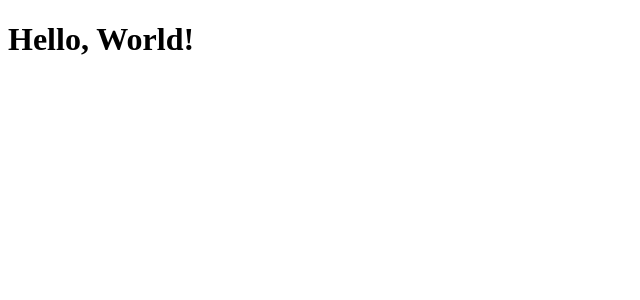
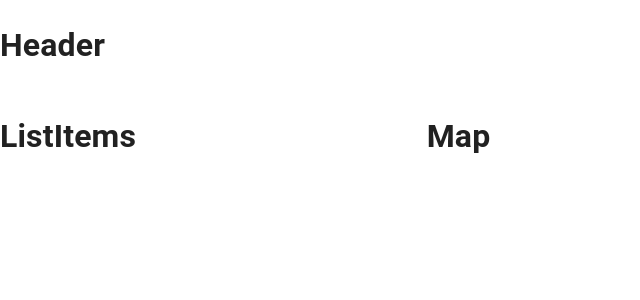
Before and after one commit to dialite/tourism-guide, a React (Create React App) app: page / in a window 1280 px wide. Shown: the top 300 px of the page, without its empty margins (0-640 px from the left). Built offline with nearby package versions, Linux system fonts and the light colour scheme.

Commit message:
Initialise page layout of components

```diff
--- a/src/App.js
+++ b/src/App.js
@@ -1,10 +1,24 @@
 import React from "react";
+import { CssBaseline, Grid } from "@mui/material";
+
+import Header from "./components/Header/Header";
+import ListItems from "./components/ListItems/ListItems";
+import Map from "./components/Map/Map";
 
 const App = () => {
   return (
-    <div>
-      <h1>Hello, World!</h1>
-    </div>
+    <>
+      <CssBaseline />
+      <Header />
+      <Grid container spacing={3} style={{ width: "100%" }}>
+        <Grid item xs={12} md={4}>
+          <ListItems />
+        </Grid>
+        <Grid item xs={12} md={8}>
+          <Map />
+        </Grid>
+      </Grid>
+    </>
   );
 };
 
--- a/src/components/Header/Header.jsx
+++ b/src/components/Header/Header.jsx
@@ -0,0 +1,7 @@
+import React from "react";
+
+const Header = () => {
+  return <h1>Header</h1>;
+};
+
+export default Header;
--- /dev/null
+++ b/src/components/ListItems/ListItems.jsx
@@ -0,0 +1,7 @@
+import React from "react";
+
+const ListItems = () => {
+  return <h1>ListItems</h1>;
+};
+
+export default ListItems;
--- a/src/components/Map/Map.jsx
+++ b/src/components/Map/Map.jsx
@@ -0,0 +1,7 @@
+import React from "react";
+
+const Map = () => {
+  return <h1>Map</h1>;
+};
+
+export default Map;
```
Also changed, not shown: src/components/LocationDetails/LocationDetails.jsx (added, +7 -0 lines), src/components/ListItems/styles.js (added), src/components/LocationDetails/styles.js (added), src/components/PlaceDetails/PlaceDetails.jsx (deleted), src/components/PlaceDetails/styles.js (deleted).
